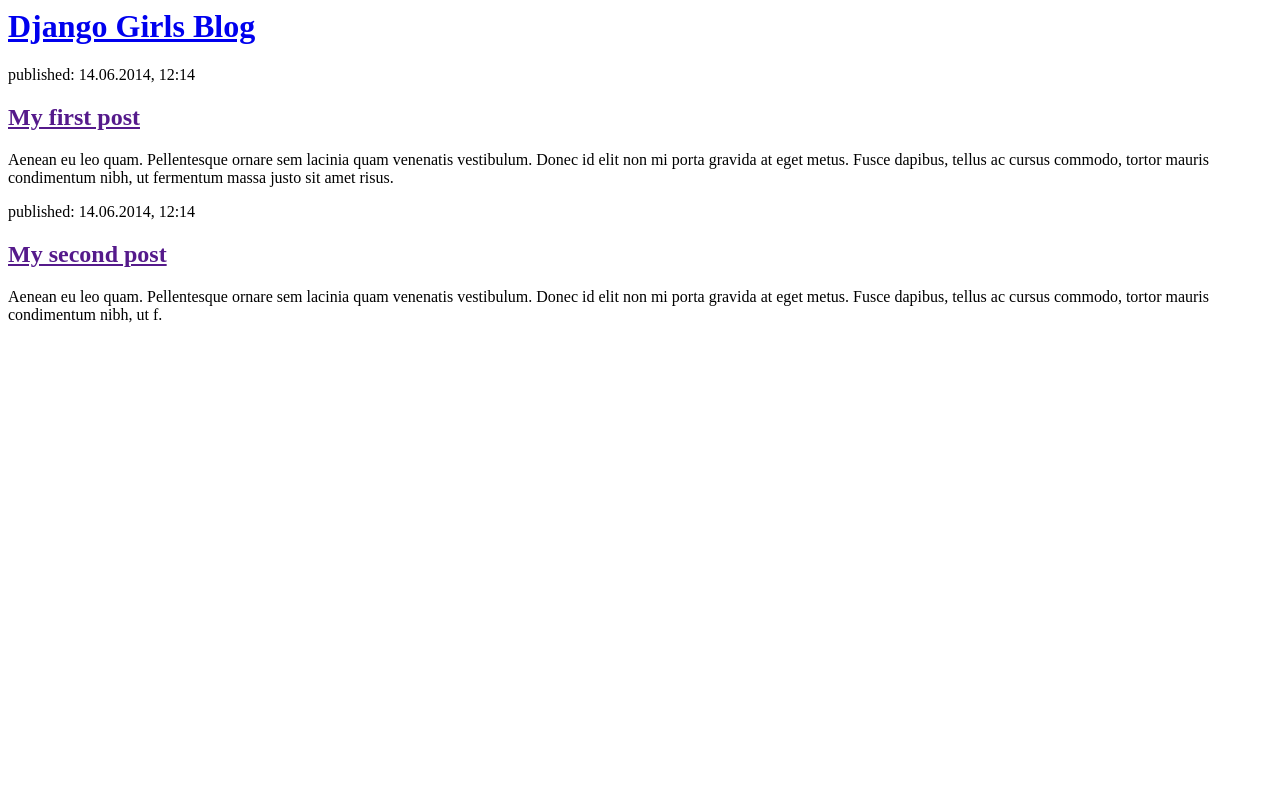
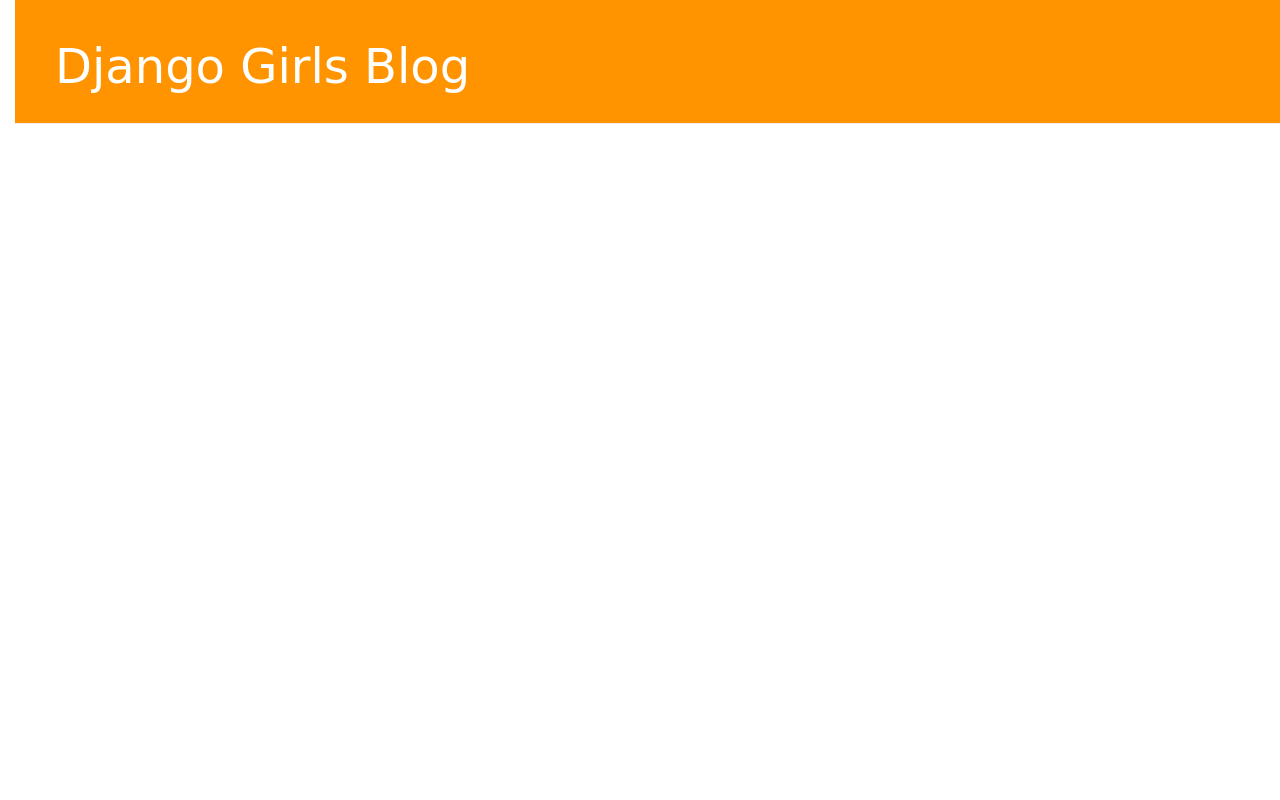
Before and after one commit to Pirogramming-23/Kim-DongGeun, a Django app: page / in a window 1280 px wide. Run offline with Django 5.2, Linux system fonts and the light colour scheme; data comes from the database, SQL or seed files in the repository; both versions use the stored data as it was after the commit; some libraries are stand-ins or nearby versions.

Commit message:
CSS - 예쁘게 만들기

```diff
--- /dev/null
+++ b/djangogirls/blog/static/css/blog.css
@@ -0,0 +1,55 @@
+h1 a {
+    color: #FCA205;
+}
+
+body {
+    padding-left: 15px;
+    font-family: 'Lobster';
+}
+
+.page-header {
+    background-color: #ff9400;
+    margin-top: 0;
+    padding: 20px 20px 20px 40px;
+}
+
+.page-header h1, .page-header h1 a, .page-header h1 a:visited, .page-header h1 a:active {
+    color: #ffffff;
+    font-size: 36pt;
+    text-decoration: none;
+}
+
+.content {
+    margin-left: 40px;
+}
+
+h1, h2, h3, h4 {
+    font-family: 'Lobster', cursive;
+}
+
+.date {
+    color: #828282;
+}
+
+.save {
+    float: right;
+}
+
+.post-form textarea, .post-form input {
+    width: 100%;
+}
+
+.top-menu, .top-menu:hover, .top-menu:visited {
+    color: #ffffff;
+    float: right;
+    font-size: 26pt;
+    margin-right: 20px;
+}
+
+.post {
+    margin-bottom: 70px;
+}
+
+.post h1 a, .post h1 a:visited {
+    color: #000000;
+}
--- a/djangogirls/blog/templates/blog/post_list.html
+++ b/djangogirls/blog/templates/blog/post_list.html
@@ -1,30 +1,29 @@
+{% load static %}
 <html>
     <head>
         <title>Django Girls blog</title>
+        <link rel="stylesheet" href="//maxcdn.bootstrapcdn.com/bootstrap/3.2.0/css/bootstrap.min.css">
+        <link rel="stylesheet" href="//maxcdn.bootstrapcdn.com/bootstrap/3.2.0/css/bootstrap-theme.min.css">
+        <link rel="stylesheet" href="{% static 'css/blog.css' %}">
     </head>
     <body>
-        <div>
+
+        <div class="page-header">
             <h1><a href="/">Django Girls Blog</a></h1>
         </div>
 
+        <div class="content container">
+            <div class="row">
+                <div class="col-md-8">
                     {% for post in posts %}
-            <div>
+                        <div class="post">
+                            <div class="date">
                                 <p>published: {{ post.published_date }}</p>
+                            </div>
                             <h1><a href="">{{ post.title }}</a></h1>
                             <p>{{ post.text|linebreaksbr }}</p>
                         </div>
                     {% endfor %}
-
-        <div>
-            <p>published: 14.06.2014, 12:14</p>
-            <h2><a href="">My first post</a></h2>
-            <p>Aenean eu leo quam. Pellentesque ornare sem lacinia quam venenatis vestibulum. Donec id elit non mi porta gravida at eget metus. Fusce dapibus, tellus ac cursus commodo, tortor mauris condimentum nibh, ut fermentum massa justo sit amet risus.</p>
                 </div>
-
-        <div>
-            <p>published: 14.06.2014, 12:14</p>
-            <h2><a href="">My second post</a></h2>
-            <p>Aenean eu leo quam. Pellentesque ornare sem lacinia quam venenatis vestibulum. Donec id elit non mi porta gravida at eget metus. Fusce dapibus, tellus ac cursus commodo, tortor mauris condimentum nibh, ut f.</p>
             </div>
-    </body>
-</html>
+        </div>
```
Also changed, not shown: djangogirls/python_intro.py (deleted, +0 -79 lines), djangogirls/db.sqlite3. Lines whose indentation alone changed are shown as unchanged.
